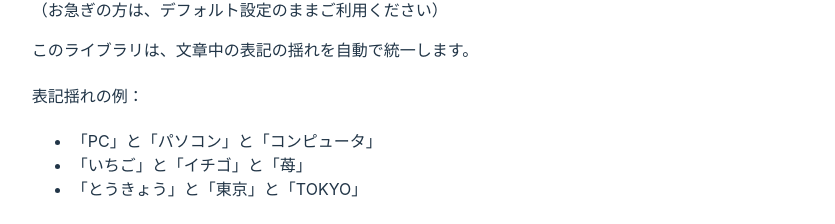
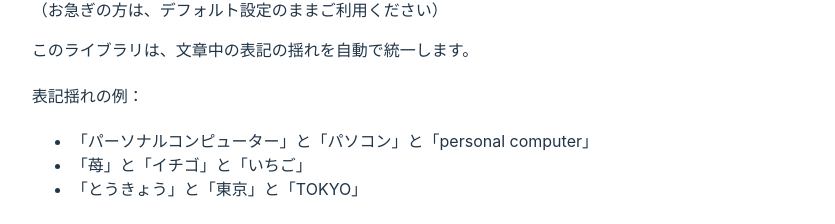
Before and after one commit to sea-turt1e/yurenizer_frontend, a Vue app: page / in a window 1280 px wide. Shown: the part 1057-1281 px from the top of the page, without its empty margins (222-1057 px from the left). Built offline with nearby package versions, Linux system fonts and the light colour scheme.

Commit message:
fix:src/App.vue

```diff
--- a/src/App.vue
+++ b/src/App.vue
@@ -167,8 +167,8 @@
 
       <h4>表記揺れの例：</h4>
       <ul>
-          <li>「PC」と「パソコン」と「コンピュータ」</li>
-          <li>「いちご」と「イチゴ」と「苺」</li>
+          <li>「パーソナルコンピューター」と「パソコン」と「personal computer」</li>
+          <li>「苺」と「イチゴ」と「いちご」</li>
           <li>「とうきょう」と「東京」と「TOKYO」</li>
       </ul>
 
@@ -244,7 +244,7 @@ export default defineComponent({
 
     const unifyLevel: Option[] = [
       { value: 'lexeme', label: '(1) 語彙' },
-      { value: 'wordForm', label: '(2) 語形' },
+      { value: 'word_form', label: '(2) 語形' },
       { value: 'abbreviation', label: '(3) 略語・略称' },
     ]
 
```
